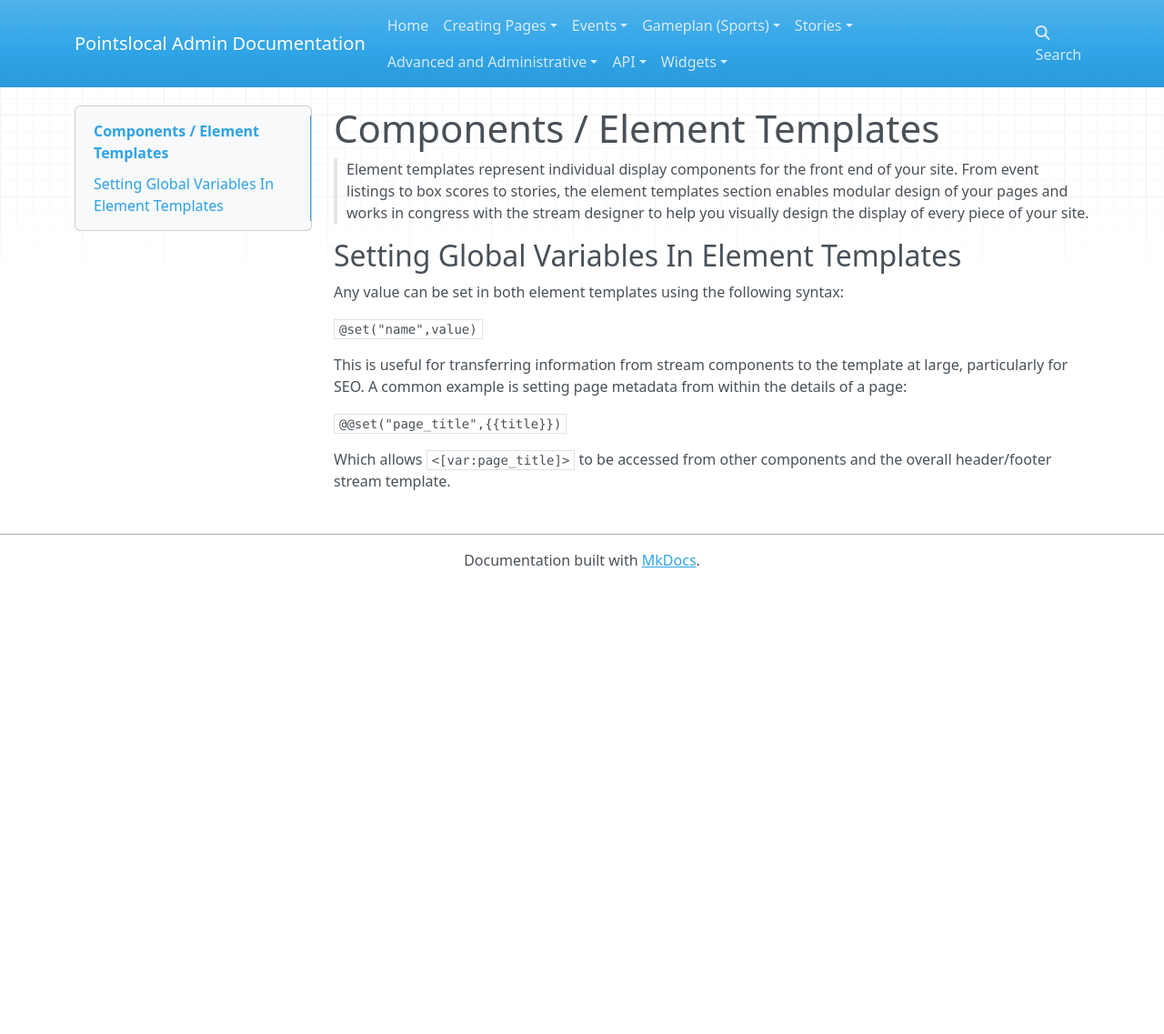
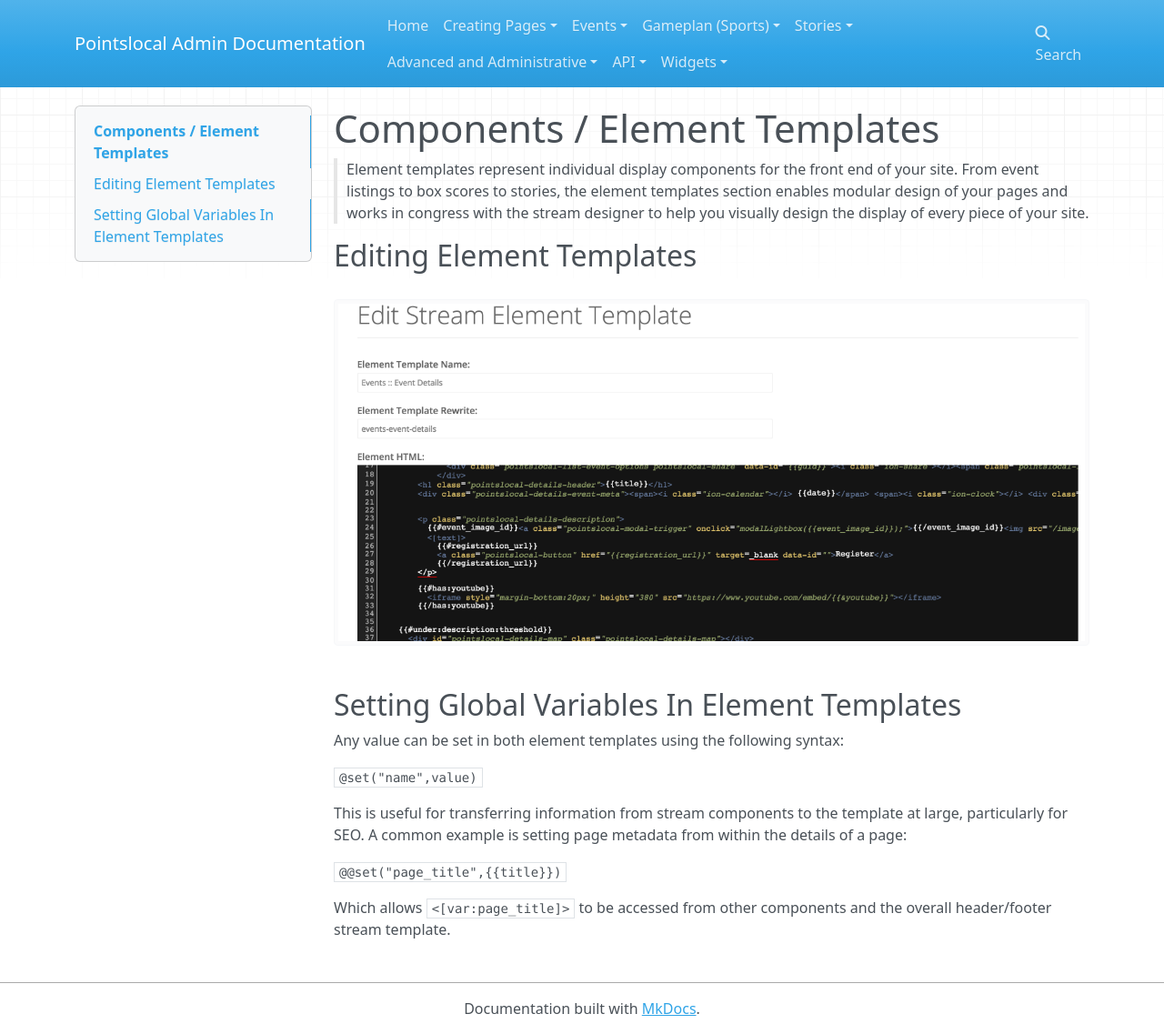
Before and after one commit to pointslocal/admin-docs, an MkDocs documentation site: the page built from docs/content_element_templates.md, in a window 1280 px wide and 1137 px high. Shown: the whole window at 91% size. Built offline with MkDocs 1.6.1, drawn with Linux system fonts in a browser that asks for light colours; nearby versions of some CDN libraries; old or Windows-style settings are respelled for this version of MkDocs.

Commit message:
Adds example image to element templates

```diff
--- a/docs/content_element_templates.md
+++ b/docs/content_element_templates.md
@@ -1,6 +1,9 @@
 # Components / Element Templates
 
 > Element templates represent individual display components for the front end of your site.  From event listings to box scores to stories, the element templates section enables modular design of your pages and works in congress with the stream designer to help you visually design the display of every piece of your site.
+
+## Editing Element Templates
+![Venue Selection](img/content_element_templates.png)
 
 ## Setting Global Variables In Element Templates
 Any value can be set in both element templates using the following syntax:
```
Also changed, not shown: docs/img/content_element_templates.png (added).
